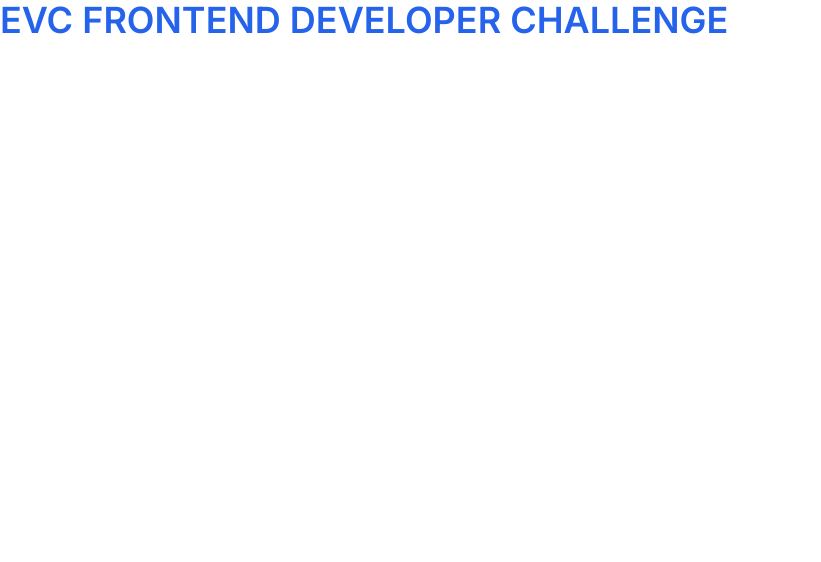
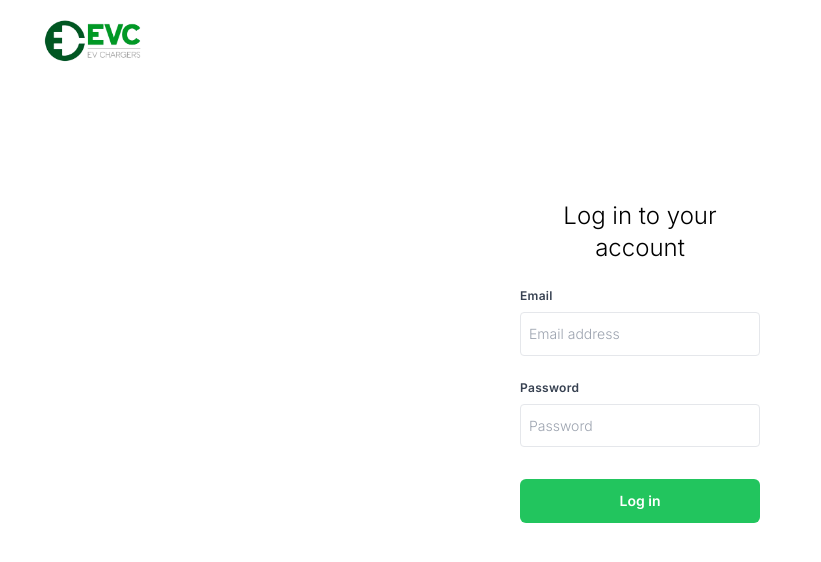
Before and after one commit to Seyi-Baks/evc-frontend-developer-challenge, a React (Create React App) app: page / in a window 1280 px wide. Shown: the top 562 px of the page, without its empty margins (0-821 px from the left). Built offline with nearby package versions, Linux system fonts and the light colour scheme.

Commit message:
Input page added

```diff
--- /dev/null
+++ b/src/components/Input.tsx
@@ -0,0 +1,30 @@
+import { FC } from 'react'
+
+type Props = {
+    label?: string;
+    name: string;
+    type?: string;
+    className?: string;
+    id?: string;
+    width?: string;
+    placeholder?: string;
+}
+
+const Input: FC<Props> = ({ label, name, type = "text", className = "", id = "", width="w-full mb-6", placeholder }) => {
+    return (
+        <div className={`${width}`}>
+                <label className="block tracking-wide text-gray-700 text-xs font-bold mb-2" htmlFor={id || name}>
+                    {label}
+                </label>
+                <input
+                    name={name}
+                    placeholder={placeholder}
+                    className={`appearance-none block w-full  text-gray-700 border border-gray-200 rounded py-3 px-2 leading-tight focus:outline-none focus:bg-white focus:border-gray-500 text-sm ${className}`}
+                    id={id || name}
+                    type={type}
+                />
+        </div>
+    );
+}
+
+export default Input
--- /dev/null
+++ b/src/components/NavBar.tsx
@@ -0,0 +1,19 @@
+import Logo from "../assets/images/evc-logo.png";
+
+const Navbar = () => {
+    return (
+        <nav className="bg-white p-2">
+            <div className="px-8 mx-auto">
+                <div className="flex items-center h-16">
+                    <div className=" flex items-center">
+                        <a className="flex-shrink-0" href="/">
+                            <img className="w-[6.5rem]" src={Logo} alt="Workflow" />
+                        </a>
+                    </div>
+                </div>
+            </div>
+        </nav>
+    );
+};
+
+export default Navbar;
--- a/src/index.tsx
+++ b/src/index.tsx
@@ -1,14 +1,13 @@
 import React from 'react';
 import ReactDOM from 'react-dom/client';
 import './index.css';
+import LoginPage from './views/Login';
 
 const root = ReactDOM.createRoot(
   document.getElementById('root') as HTMLElement
 );
 root.render(
   <React.StrictMode>
-    <>
-      <h1 className='text-4xl font-bold text-blue-600'>EVC FRONTEND DEVELOPER CHALLENGE</h1>
-    </>
+    <LoginPage />
   </React.StrictMode>
 );
--- /dev/null
+++ b/src/types/index.d.ts
@@ -0,0 +1 @@
+declare module "*.png";
--- /dev/null
+++ b/src/views/Login.tsx
@@ -0,0 +1,35 @@
+import Input from '../components/Input';
+import Navbar from '../components/NavBar';
+
+const LoginPage = () => {
+    return (
+        <>
+                        <Navbar />
+            <section className="flex justify-center">
+                <div className="md:w-[25%]">
+                    <div className={'md:p-10 p-4 mx-auto mt-20'}>
+                        <h1 className='text-2xl mb-6 text-center'>Log in to your account</h1>
+                        <form>
+                            <>
+                                <Input label="Email" name="email" placeholder='Email address' />
+                                <Input label="Password" type='password' placeholder='Password' name="password" />
+
+
+                                <div className="mt-8 items-center gap-8">
+                                    <button
+                                        type="submit"
+                                        className={`rounded-md bg-green-500 w-full font-bold text-white py-3 text-center hover:bg-pink-500 mb-6 hover:text-white text-sm`}
+                                    > Log in
+                                    </button>
+                                </div>
+                            </>
+                        </form>
+                    </div>
+                </div>
+            </section>
+
+        </>
+    )
+}
+
+export default LoginPage;
```
Also changed, not shown: src/assets/images/evc-logo.png (added).
